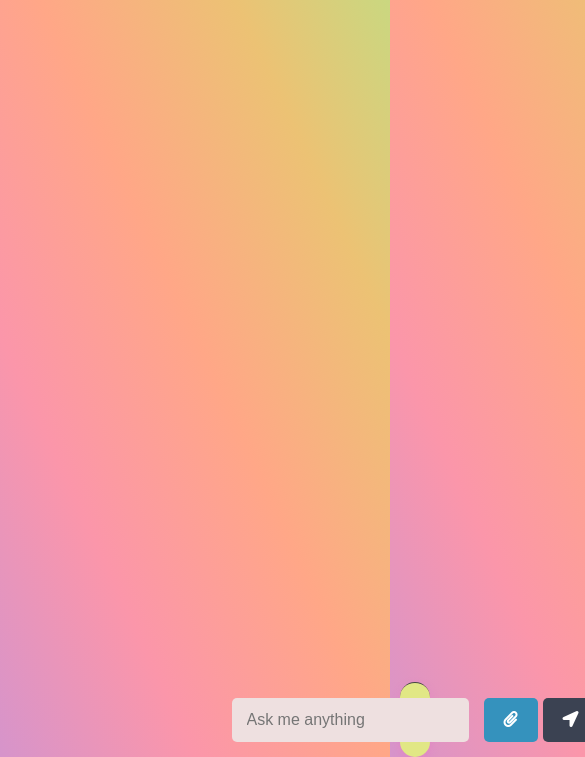
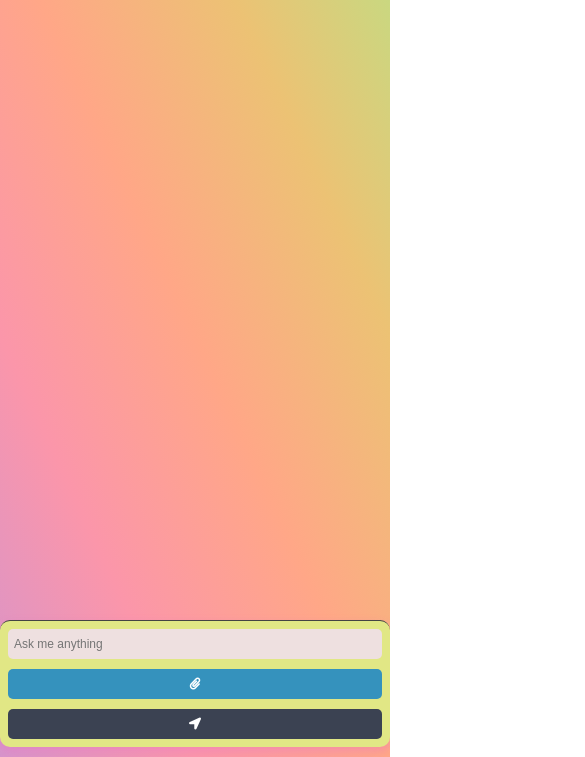
Before and after one commit to vishnuu5/AI-chatbot, a website: page public/index.html in a window 390 px wide. Shown: the part 87-844 px from the top of the page, 585 px wide, since content can reach past the window. Drawn offline with nearby package versions, Linux system fonts and the light colour scheme.

Commit message:
update style.css

```diff
--- a/public/style.css
+++ b/public/style.css
@@ -41,8 +41,6 @@ body, html {
   align-self: flex-end;
   text-align: right;
   flex-direction: row-reverse;
-  word-wrap: break-word;
-  overflow-wrap: break-word;
   max-width: 70%;
 }
 
@@ -81,35 +79,37 @@ body, html {
   line-height: 1.5;
 }
 
-
 .message.model .msg-body {
   background: none;
   color: #ffffff;
 }
 
+/* Responsive Footer */
 .footer {
   display: flex;
   justify-content: center;
   align-items: center;
   padding: 15px;
-  background-color:rgb(225, 231, 133);
+  background-color: rgb(225, 231, 133);
   border-top: 1px solid #444;
-  margin: 0 400px;
   border-radius: 20px;
   box-shadow: 0px 4px 8px rgba(233, 116, 198, 0.4);
   gap: 5px;
+  width: 80%;
+  margin: 10px auto;
 }
 
 .footer input {
   flex: 1;
-  background-color:rgb(238, 224, 224);
-  color:rgb(226, 112, 112);
+  background-color: rgb(238, 224, 224);
+  color: rgb(226, 112, 112);
   border: none;
   padding: 10px 15px;
   border-radius: 5px;
   outline: none;
   font-size: 16px;
   margin-right: 10px;
+  width: 100%;
 }
 
 .footer button {
@@ -130,3 +130,65 @@ body, html {
 .footer button:hover {
   background-color: #4f5b66;
 }
+
+/* Responsive Design */
+@media screen and (max-width: 768px) {
+  .chat-container {
+    padding: 10px;
+  }
+
+  .message {
+    max-width: 85%;
+  }
+
+  .footer {
+    flex-direction: column;
+    width: 95%;
+    padding: 10px;
+    gap: 10px;
+  }
+
+  .footer input {
+    font-size: 14px;
+    padding: 8px;
+    margin-right: 0;
+  }
+
+  .footer button {
+    width: 100%;
+    padding: 8px;
+    font-size: 14px;
+  }
+}
+
+@media screen and (max-width: 480px) {
+  .message {
+    max-width: 90%;
+  }
+
+  .message .msg-header {
+    font-size: 10px;
+    padding: 2px 6px;
+  }
+
+  .message .msg-body {
+    font-size: 14px;
+    padding: 8px;
+  }
+
+  .footer {
+    width: 100%;
+    border-radius: 10px;
+    padding: 8px;
+  }
+
+  .footer input {
+    font-size: 12px;
+    padding: 6px;
+  }
+
+  .footer button {
+    font-size: 12px;
+    padding: 6px;
+  }
+}
```
